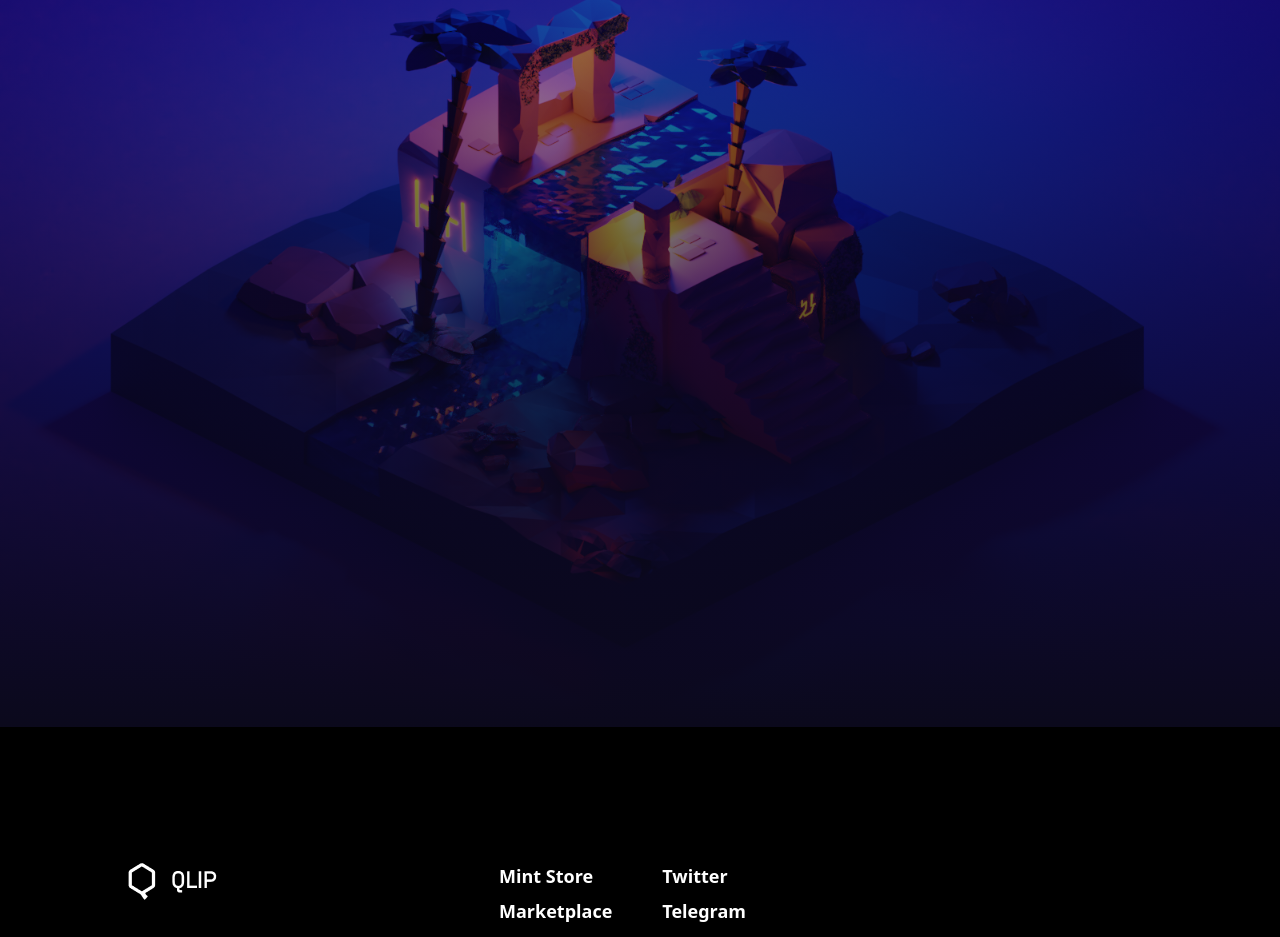
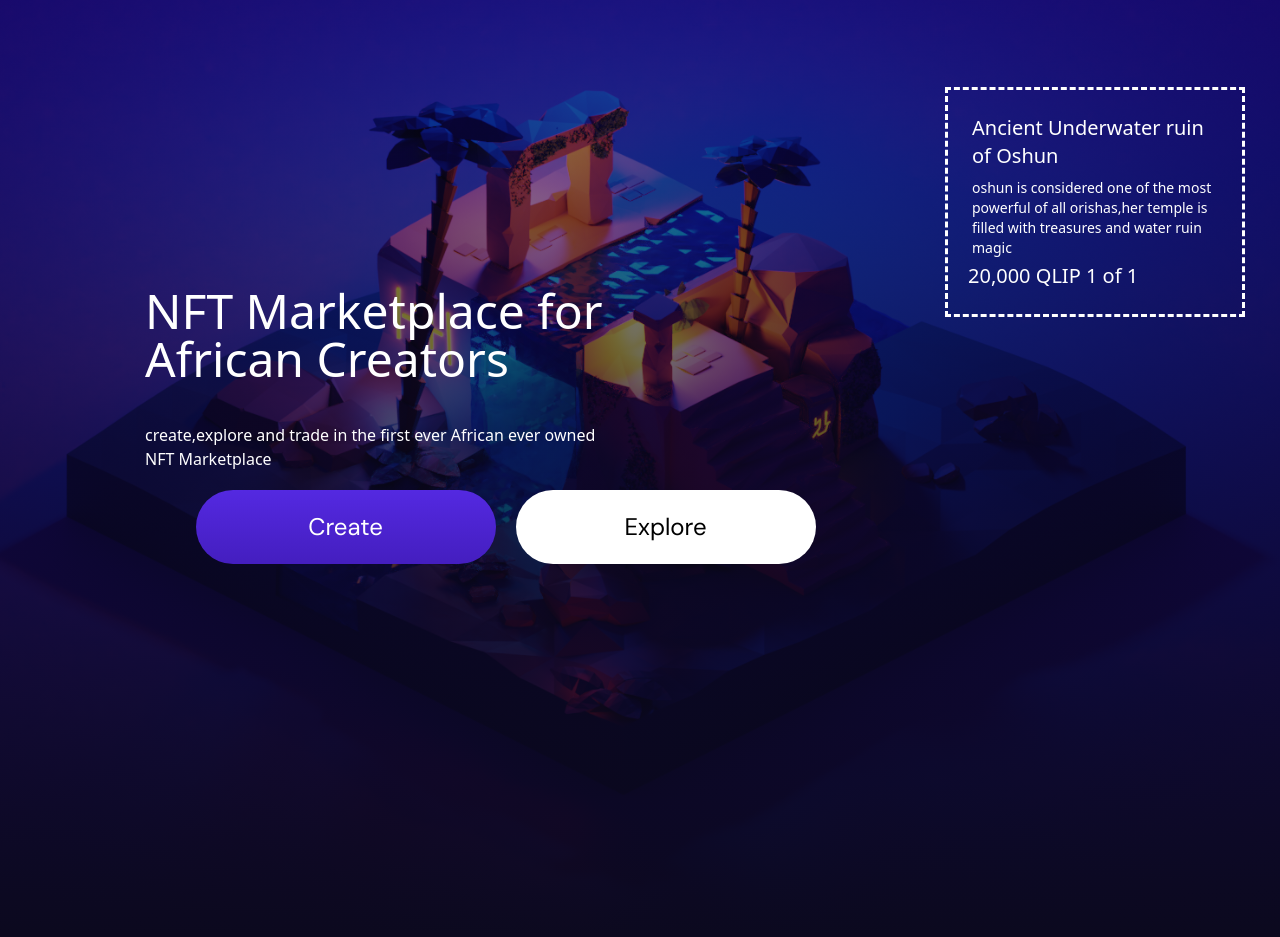
Before and after one commit to CryptoSmartNow/qlip-marketplace-v1, a Next.js app: page / in a window 1280 px wide. Shown: the part 73-1010 px from the top of the page. Built offline with nearby package versions, Linux system fonts and the light colour scheme.

Commit message:
Added hero and refactored the footer component

```diff
--- a/src/components/Footer.tsx
+++ b/src/components/Footer.tsx
@@ -5,7 +5,7 @@ function Footer() {
   return (
     <footer className='footer  text-[#fff] font-dm text-[18px] font-semibold pb-10'>
 
-        <ul className='footer-parent footer-logo pl-10 pt-10'>
+        <ul className='footer-parent footer-logo'>
             <li className='pt-2'>
                 <Link href="/"><img src="/img/logo.png" alt="Qlip logo" /></Link>
             </li>
--- a/src/components/Header.tsx
+++ b/src/components/Header.tsx
@@ -1,13 +1,12 @@
 import Link from 'next/link'
 import ConnectWallet from './ConnectWallet'
-
+import Hero from './Hero'
 function Header() {
   return (
     <header className='header'>
       <div className='pt-2'>
         <img src="/img/logo.png" alt="" />
       </div>
-      <div>
         <ul className='flex space-x-8  text-[#fff] font-dm text-[18px] font-semibold'>
           <li className='pt-2'>
             <Link href="/">Marketplace</Link>
@@ -28,8 +27,8 @@ function Header() {
             <ConnectWallet />
           </div>
         </ul>
-      </div>
     </header>
+
   )
 }
 
--- /dev/null
+++ b/src/components/Hero.tsx
@@ -0,0 +1,27 @@
+
+function Hero() {
+  return (
+    <div className='container flex space-x-8 mt-10'>
+
+          <div className ='child flex-start text-white nftText'>
+            <h1 className='p-5 text-5xl tw-bold' >NFT Marketplace for African Creators</h1>
+            <p className='p-5'>create,explore and trade in the first ever African ever owned NFT Marketplace</p>
+
+          </div>
+
+          <div className ='child card absolute top-30 right-6 width-60 height-40
+            mt-18 mr-25 border-dashed p-5 #fff flex-end text-white'>
+            <h2 className ='text-xl p-1'>Ancient Underwater ruin of Oshun</h2>
+            <p className ='text-sm p-1'>oshun is considered one of the most powerful of all orishas,her temple is filled with treasures and water ruin magic</p>
+            <h4 className ='text-xl pd-1'>20,000 QLIP 1 of 1</h4>
+            <button className='child create'>Create</button>
+            <button className='child explore font-font-dm'>Explore</button>
+          </div>
+
+    </div>
+
+
+  )
+}
+
+export default Hero
--- a/src/layout/BaseLayout.tsx
+++ b/src/layout/BaseLayout.tsx
@@ -1,5 +1,6 @@
 import Header from "@/components/Header";
 import Footer from "@/components/Footer";
+import Hero from "@/components/Hero";
 
 
 type DashboardLayoutProps = {
@@ -9,8 +10,10 @@ type DashboardLayoutProps = {
 function BaseLayout({ children }: DashboardLayoutProps) {
   return (
     <>
+
       <Header/>
-      <main>{ children }</main>
+      <main>{children}</main>
+      <Hero/>
       <Footer/>
     </>
   )
--- a/src/styles/globals.css
+++ b/src/styles/globals.css
@@ -7,21 +7,22 @@
   /* body {
     @apply bg-white font-Pop;
   } */
-  header {
-    @apply fixed flex w-full items-center justify-between px-4 py-4 transition-all lg:px-10 lg:py-6;
-  }
-}
-@layer base {
-  footer{
-  @apply bg-black text-white;
-  }
 }
 
 
 @layer components {
+
+  header {
+    @apply fixed flex w-full items-center justify-between px-4 py-4 transition-all lg:px-10 lg:py-6;
+  }
+
   .bg-hero {
-    @apply h-[100vh] w-[100%];
+    @apply h-[130vh] w-[100%];
   }
+   footer{
+  @apply bg-black text-white;
+  }
+
 }
 
 .hero {
@@ -30,15 +31,89 @@
   background-repeat: no-repeat;
   background-size: cover;
 }
+ .nftText{
+  position: absolute;
+  top: 290px;
+  left: 25px;
+  width: 500px;
+  height: 160px;
+  margin-top: 50px;
+  margin-left: 100px;
+ }
+  .card{
+  position: absolute;
+  top: 90px;
+  right: 35px;
+  width: 300px;
+  height: 230px;
+  margin-top: 70px;
+  margin-right: 100px;
+  border: 3px solid #fff;
+  border-style: dashed;
+  padding-right:20px;
+}
+
+.create{
+  background: linear-gradient(180deg, #5429E1 0%, #441EBF 100%);
+  height: 74px;
+  width: 300px;
+  position: absolute;
+  top: 400px;
+  left: -870px;
+  border-radius: 71px;
+  fill: Linear Gradient(#5429E1 0%, #441EBF 100%);
+  font-family: DM Sans;
+  font-style: Bold;
+  font-size: 24px;
+  line-height: 31px;
+  line-height: 100%;
+  text-align: center;
+  vertical-align: Top;
+   margin:auto;
+   margin-left: 40%;
+}
+
+.explore{
+  background: rgba(255, 255, 255, 1);
+  fill:#fff;
+  height: 74px;
+  width: 300px;
+  position: absolute;
+  top: 400px;
+  left: -550px;
+  border-radius: 71px;
+  font-family: DM Sans;
+  font-style: Bold;
+  font-size: 24px;
+  text-align: center;
+  line-height: 31px;
+  line-height: 100%;
+  vertical-align: Top;
+  margin:auto;
+  margin-left: 40%;
+  color:#000000;
+}
+
 .footer{
+  padding-top: 20px;
   display:flex;
+  height:40vh
 }
-.footer-parent{
- display:flex;
- flex-direction: row;
-  padding:10%;
+.footer-logo{
+  top: 20%;
+  left: 15%;
+  font-size: 3rem;
+}
+.footer-parent {
+  display:flex;
+  flex-direction: row;
+  padding-left: 15%;
 }
 .footer-child{
-   padding-left:25px;
-   padding-right: 25px;
+  padding-left:25px;
+  padding-right: 25px;
 }
+ .footer-child a{
+  font-family: sans-serif;
+  font-size: 1rem;
+ }
```
